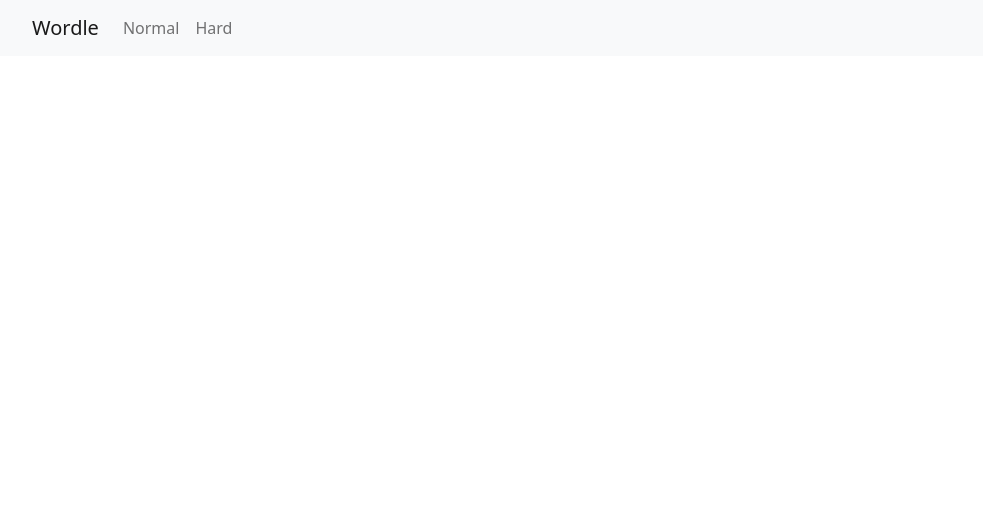
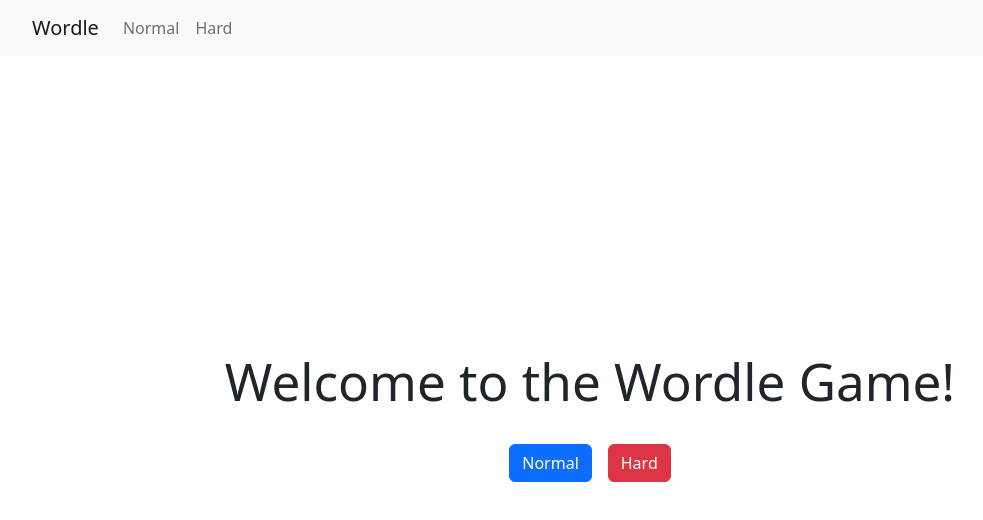
Before and after one commit to yeshengliu/wordle, a React (Vite) app: page / in a window 1280 px wide. Before the commit this address had no page. Shown: the top 520 px of the page, without its empty margins (50-1033 px from the left). Built offline with nearby package versions, Linux system fonts and the light colour scheme.

Commit message:
Add welcome page

```diff
--- a/src/App.css
+++ b/src/App.css
@@ -55,6 +55,23 @@
   place-items: center;
 }
 
+.welcome {
+  height: 80vh;
+  display: flex;
+  flex-direction: column;
+  justify-content: center;
+  align-items: center;
+  margin: 3rem;
+}
+
+.welcome div {
+  margin: 1rem;
+}
+
+.welcome div * {
+  margin: 0.5rem;
+}
+
 @media screen and (max-width: 600px) {
   .board {
     margin: 2rem;
--- a/src/App.jsx
+++ b/src/App.jsx
@@ -3,6 +3,7 @@
 import { BrowserRouter as Router, Route, Routes } from "react-router-dom";
 import 'bootstrap/dist/css/bootstrap.css';
 import NavBar from "./components/NavBar";
+import Welcome from "./pages/Welcome";
 import NormalPage from "./pages/NormalPage";
 import HardPage from "./pages/HardPage";
 
@@ -29,6 +30,7 @@
         >
           <NavBar />
           <Routes>
+            <Route exact path="/" element={<Welcome />} />
             <Route exact path="/game/normal" element={<NormalPage />} />
             <Route exact path="/game/hard" element={<HardPage />} />
           </Routes>
--- /dev/null
+++ b/src/Pages/Welcome.jsx
@@ -0,0 +1,16 @@
+import React from "react";
+import Button from "react-bootstrap/Button";
+
+function Welcome() {
+  return (
+    <div className="welcome">
+      <h1>Welcome to the Wordle Game!</h1>
+      <div>
+        <Button href="/game/normal" variant="primary">Normal</Button>
+        <Button href="/game/hard" variant="danger">Hard</Button>
+      </div>
+    </div>
+  );
+}
+
+export default Welcome;
--- a/src/index.css
+++ b/src/index.css
@@ -32,7 +32,7 @@
 
 h1 {
   font-size: 3.2rem;
-  margin: 0.67rem 0 0;
+  margin: 0.67rem;
   line-height: 1.1;
 }
 
```
